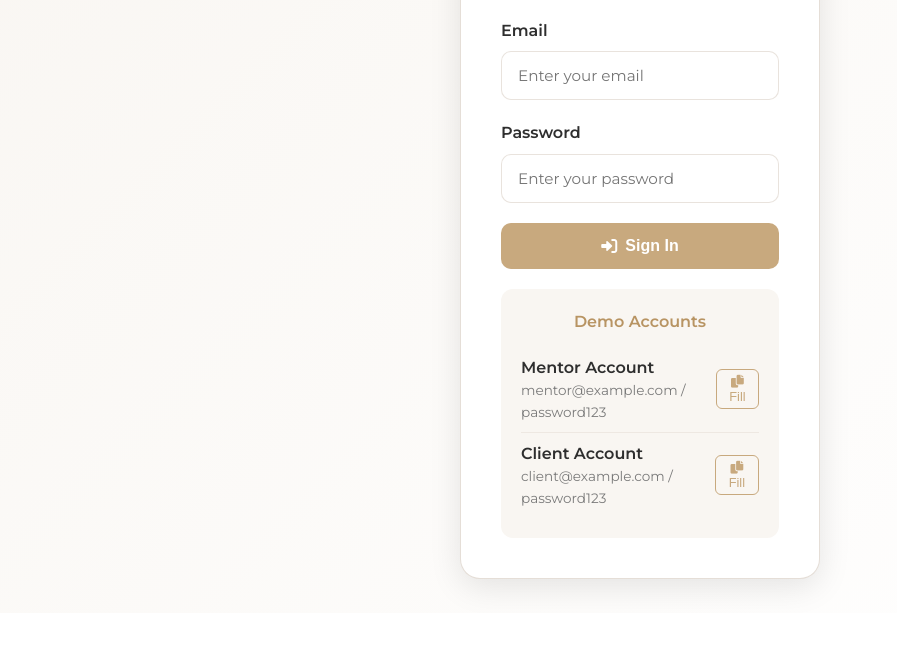
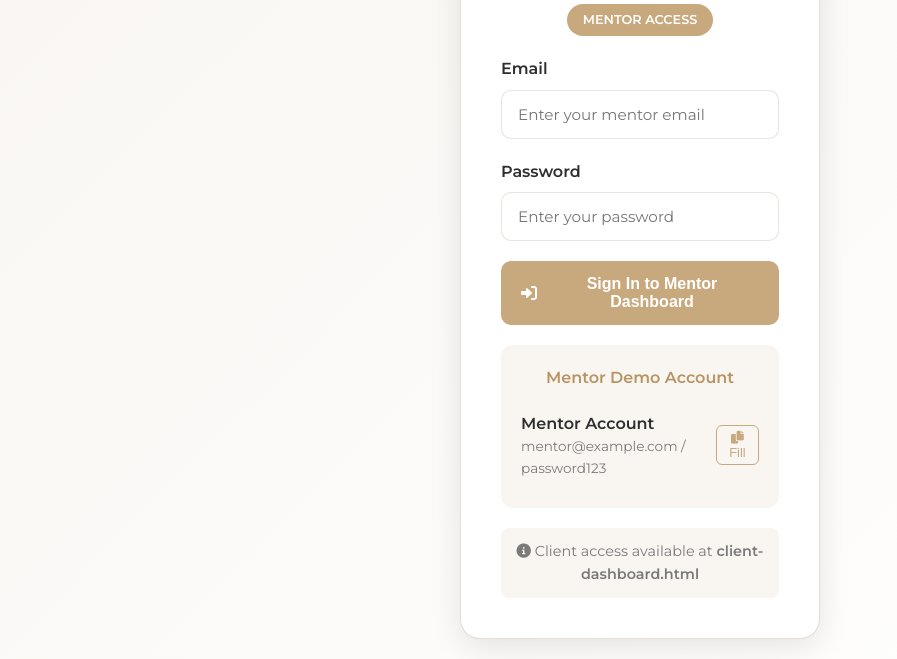
Before and after one commit to itydee48-oss/crowntraders-academy, a plain HTML site: page login.html in a window 1280 px wide. Shown: the part 187-846 px from the top of the page, without its empty margins (0-897 px from the left). Before the commit the page ends 800 px from the top, so only its background shows below. Drawn offline with nearby package versions, Linux system fonts and the light colour scheme.

Commit message:
Update login.html

```diff
--- a/login.html
+++ b/login.html
@@ -3,7 +3,7 @@
 <head>
   <meta charset="UTF-8">
   <meta name="viewport" content="width=device-width, initial-scale=1.0">
-  <title>Crown Trade Academy — Login</title>
+  <title>Crown Trade Academy — Mentor Login</title>
   <link href="https://fonts.googleapis.com/css2?family=Cormorant+Garamond:wght@400;600;700&family=Montserrat:wght@300;400;600&display=swap" rel="stylesheet">
   <link href="https://cdnjs.cloudflare.com/ajax/libs/font-awesome/6.0.0/css/all.min.css" rel="stylesheet">
   <script src="https://cdn.jsdelivr.net/npm/@supabase/supabase-js@2"></script>
@@ -65,6 +65,17 @@
       text-align: center;
       margin-bottom: 30px;
       font-weight: 400;
+    }
+
+    .role-badge {
+      background: var(--gold);
+      color: white;
+      padding: 6px 16px;
+      border-radius: 20px;
+      font-size: 0.8rem;
+      font-weight: 600;
+      display: inline-block;
+      margin-bottom: 20px;
     }
 
     .form-group {
@@ -235,17 +246,30 @@
       background: var(--gold);
       color: white;
     }
+
+    .access-note {
+      text-align: center;
+      color: var(--muted);
+      font-size: 0.9rem;
+      margin-top: 20px;
+      padding: 12px;
+      background: var(--nude-light);
+      border-radius: 8px;
+    }
   </style>
 </head>
 <body>
   <div class="login-container">
     <div class="login-form">
       <div class="brand">Crown Trade</div>
-      <div class="brand-subtitle">Academy Portal</div>
+      <div class="brand-subtitle">Mentor Portal</div>
+      <div style="text-align: center;">
+        <span class="role-badge">MENTOR ACCESS</span>
+      </div>
 
       <div class="form-group">
         <label class="form-label">Email</label>
-        <input type="email" class="form-input" id="loginEmail" placeholder="Enter your email">
+        <input type="email" class="form-input" id="loginEmail" placeholder="Enter your mentor email">
       </div>
 
       <div class="form-group">
@@ -254,11 +278,11 @@
       </div>
 
       <button class="btn" id="loginBtn">
-        <i class="fas fa-sign-in-alt"></i> Sign In
+        <i class="fas fa-sign-in-alt"></i> Sign In to Mentor Dashboard
       </button>
 
       <div class="demo-accounts">
-        <div class="demo-title">Demo Accounts</div>
+        <div class="demo-title">Mentor Demo Account</div>
 
         <div class="demo-account">
           <div>
@@ -269,16 +293,10 @@
             <i class="fas fa-copy"></i> Fill
           </button>
         </div>
+      </div>
 
-        <div class="demo-account">
-          <div>
-            <div class="demo-role">Client Account</div>
-            <div class="demo-credentials">client@example.com / password123</div>
-          </div>
-          <button class="copy-btn" onclick="fillCredentials('client@example.com', 'password123')">
-            <i class="fas fa-copy"></i> Fill
-          </button>
-        </div>
+      <div class="access-note">
+        <i class="fas fa-info-circle"></i> Client access available at <strong>client-dashboard.html</strong>
       </div>
     </div>
   </div>
@@ -296,19 +314,18 @@
       const { data: { session } } = await supabase.auth.getSession();
 
       if (session) {
-        // Redirect to appropriate dashboard based on role
+        // Check if user is a mentor
         const { data: profile } = await supabase
           .from('profiles')
           .select('role')
           .eq('id', session.user.id)
           .single();
 
-        if (profile) {
-          if (profile.role === 'mentor') {
-            window.location.href = 'mentor-dashboard.html';
-          } else {
-            window.location.href = 'client-dashboard.html';
-          }
+        if (profile && profile.role === 'mentor') {
+          window.location.href = 'mentor-dashboard.html';
+        } else {
+          showNotification('This portal is for mentors only. Please use the client dashboard.', 'error');
+          await supabase.auth.signOut();
         }
       }
     }
@@ -335,22 +352,25 @@
 
         if (error) throw error;
 
-        showNotification('Login successful! Redirecting...', 'success');
-
-        // Get user profile to determine role
-        const { data: profile } = await supabase
+        // Verify the user is a mentor
+        const { data: profile, error: profileError } = await supabase
           .from('profiles')
           .select('role')
           .eq('id', data.user.id)
           .single();
 
-        // Redirect based on role
+        if (profileError) throw profileError;
+
+        if (profile.role !== 'mentor') {
+          await supabase.auth.signOut();
+          throw new Error('This portal is for mentors only. Please use the client dashboard.');
+        }
+
+        showNotification('Login successful! Redirecting to Mentor Dashboard...', 'success');
+
+        // Redirect to mentor dashboard
         setTimeout(() => {
-          if (profile.role === 'mentor') {
-            window.location.href = 'mentor-dashboard.html';
-          } else {
-            window.location.href = 'client-dashboard.html';
-          }
+          window.location.href = 'mentor-dashboard.html';
         }, 1000);
 
       } catch (error) {
@@ -365,7 +385,7 @@
     function fillCredentials(email, password) {
       document.getElementById('loginEmail').value = email;
       document.getElementById('loginPassword').value = password;
-      showNotification('Credentials filled! Click Sign In.', 'success');
+      showNotification('Mentor credentials filled! Click Sign In.', 'success');
     }
 
     // Show notification
```
